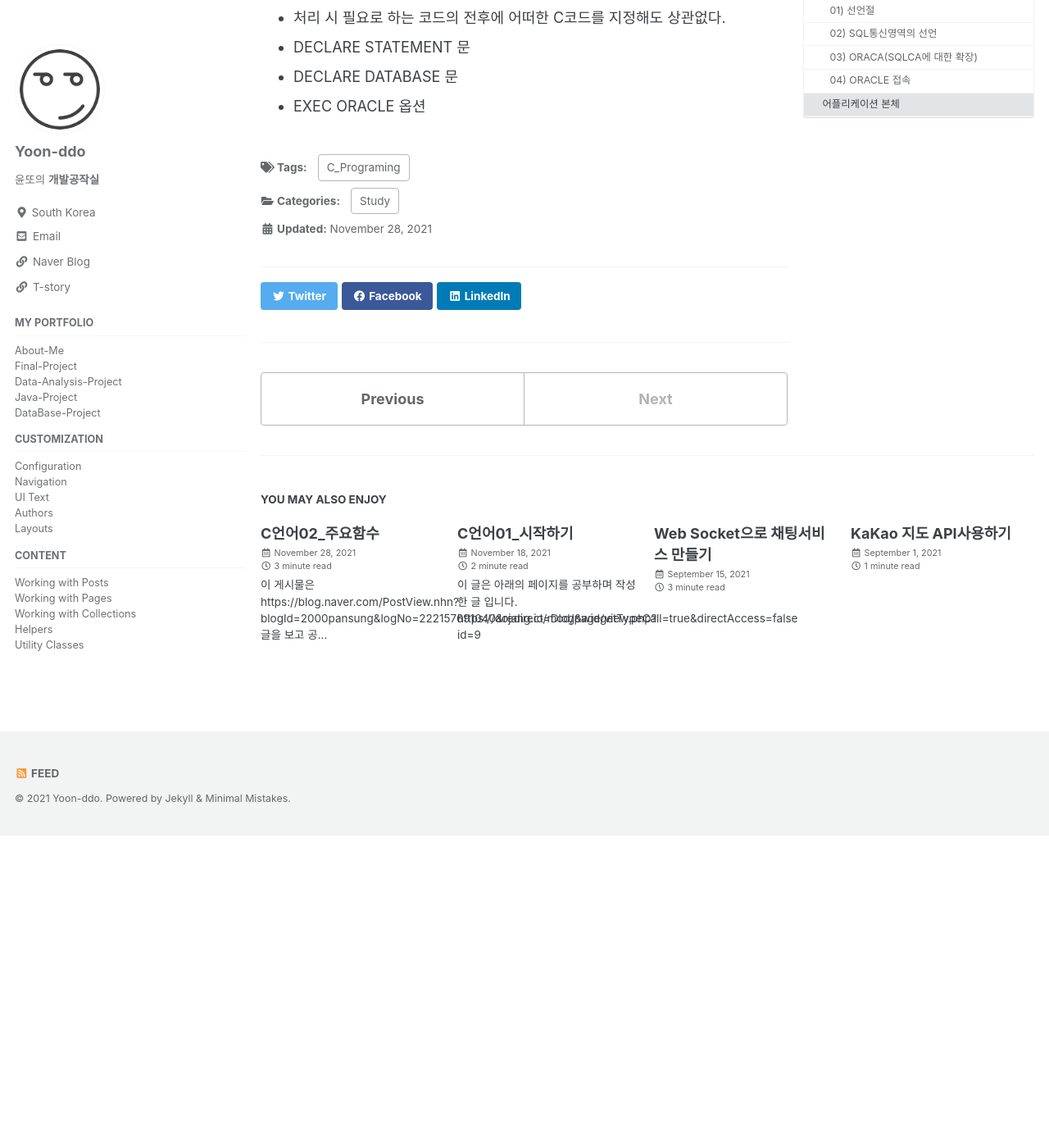
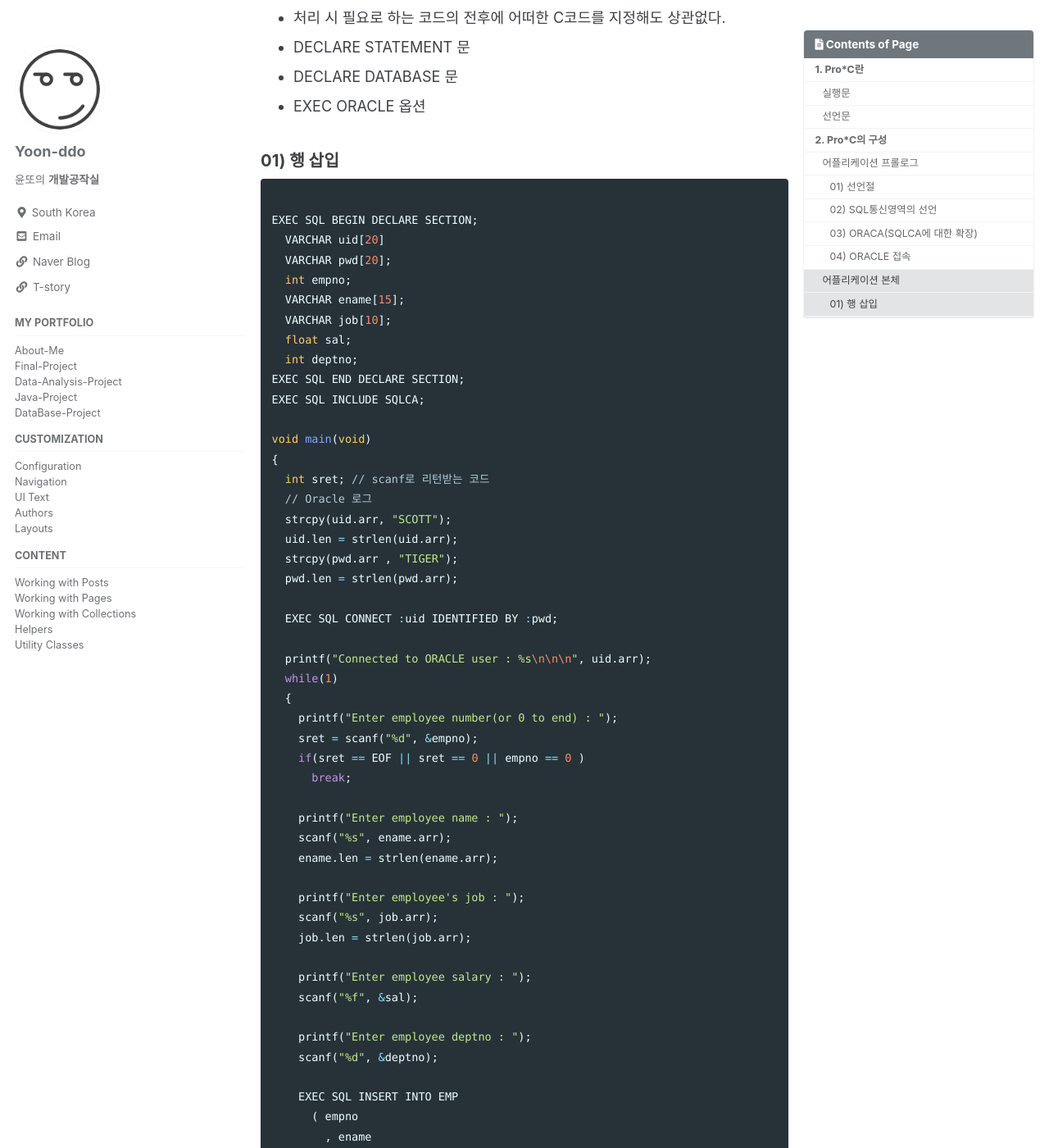
Before and after one commit to Yoon-ddo/Yoon-ddo.github.io, a Jekyll site: the page built from _posts/2021-11-28-C언어03_ProC의 이해.md, in a window 1280 px wide and 1400 px high, scrolled down 5902 px. Shown: the whole window at 82% size. Built offline with Jekyll 4.4.1, drawn with Linux system fonts in a browser that asks for light colours; cached includes are drawn as plain includes; before the commit the page ends 6921 px from its top, so only the background shows below that; some of the changed text lies outside the part shown.

Commit message:
Update 2021-11-28-C언어03_ProC의 이해.md

````diff
--- a/_posts/2021-11-28-C언어03_ProC의 이해.md
+++ b/_posts/2021-11-28-C언어03_ProC의 이해.md
@@ -194,3 +194,74 @@ EXEC SQL CONNECT :oracleid IDENTIFIED BY :oraclepwd;
 * DECLARE STATEMENT 문
 * DECLARE DATABASE 문
 * EXEC ORACLE 옵션
+
+### 01) 행 삽입
+
+```c
+
+EXEC SQL BEGIN DECLARE SECTION;
+  VARCHAR uid[20]
+  VARCHAR pwd[20];
+  int empno;
+  VARCHAR ename[15];
+  VARCHAR job[10];
+  float sal;
+  int deptno;
+EXEC SQL END DECLARE SECTION;
+EXEC SQL INCLUDE SQLCA;
+
+void main(void)
+{
+  int sret; // scanf로 리턴받는 코드
+  // Oracle 로그
+  strcpy(uid.arr, "SCOTT");
+  uid.len = strlen(uid.arr);
+  strcpy(pwd.arr , "TIGER");
+  pwd.len = strlen(pwd.arr);
+
+  EXEC SQL CONNECT :uid IDENTIFIED BY :pwd;
+
+  printf("Connected to ORACLE user : %s\n\n\n", uid.arr);
+  while(1)
+  {
+    printf("Enter employee number(or 0 to end) : ");
+    sret = scanf("%d", &empno);
+    if(sret == EOF || sret == 0 || empno == 0 )
+      break;
+
+    printf("Enter employee name : ");
+    scanf("%s", ename.arr);
+    ename.len = strlen(ename.arr);
+
+    printf("Enter employee's job : ");
+    scanf("%s", job.arr);
+    job.len = strlen(job.arr);
+
+    printf("Enter employee salary : ");
+    scanf("%f", &sal);
+
+    printf("Enter employee deptno : ");
+    scanf("%d", &deptno);
+
+    EXEC SQL INSERT INTO EMP
+      ( empno
+        , ename
+        , job
+        , sal
+        , deptno )
+    VALUES
+      ( :empno
+      , :ename
+      , :job
+      , :sal
+      , :deptno );
+
+    EXEC SQL COMMIT WORK;
+    printf("Employee %s added. \n\n", ename.arr);
+  }
+
+  EXEC SQL COMMIT WORK RELEASE;
+  exit(0);
+}
+
+```
````
